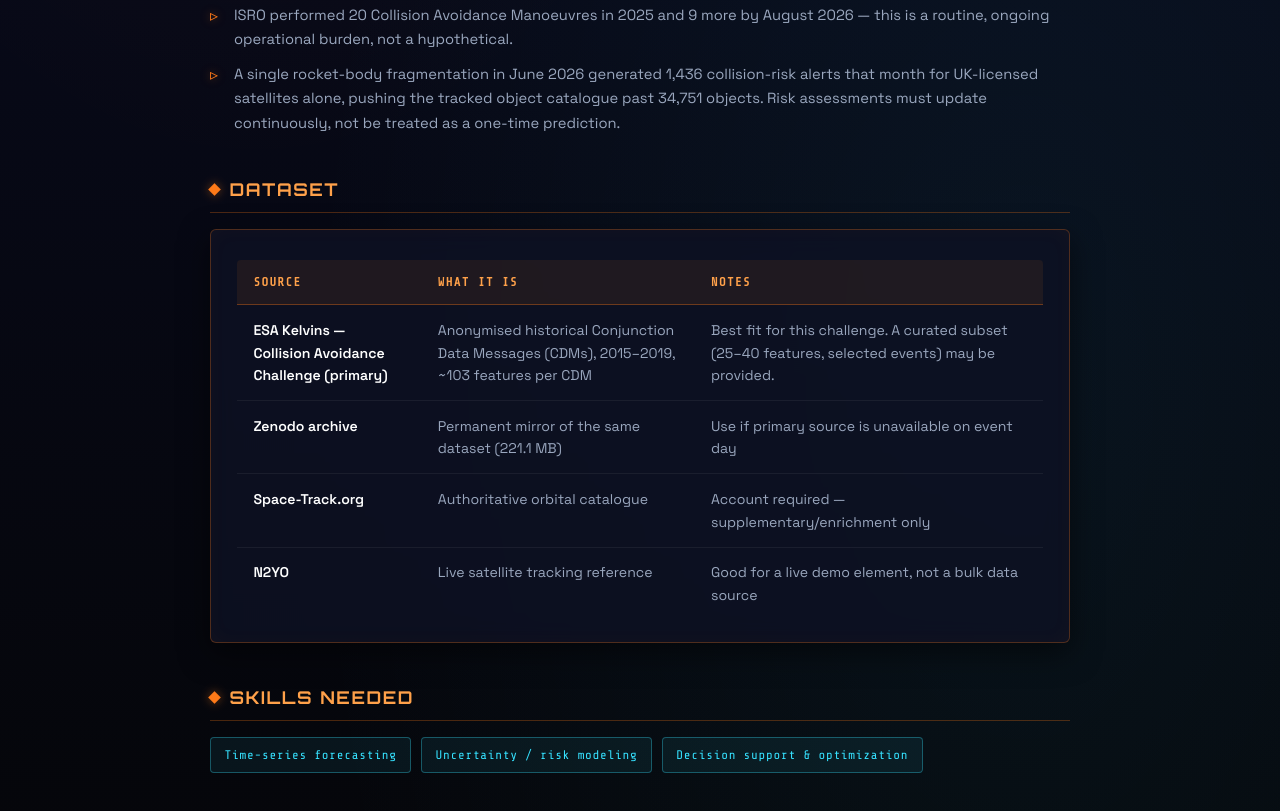
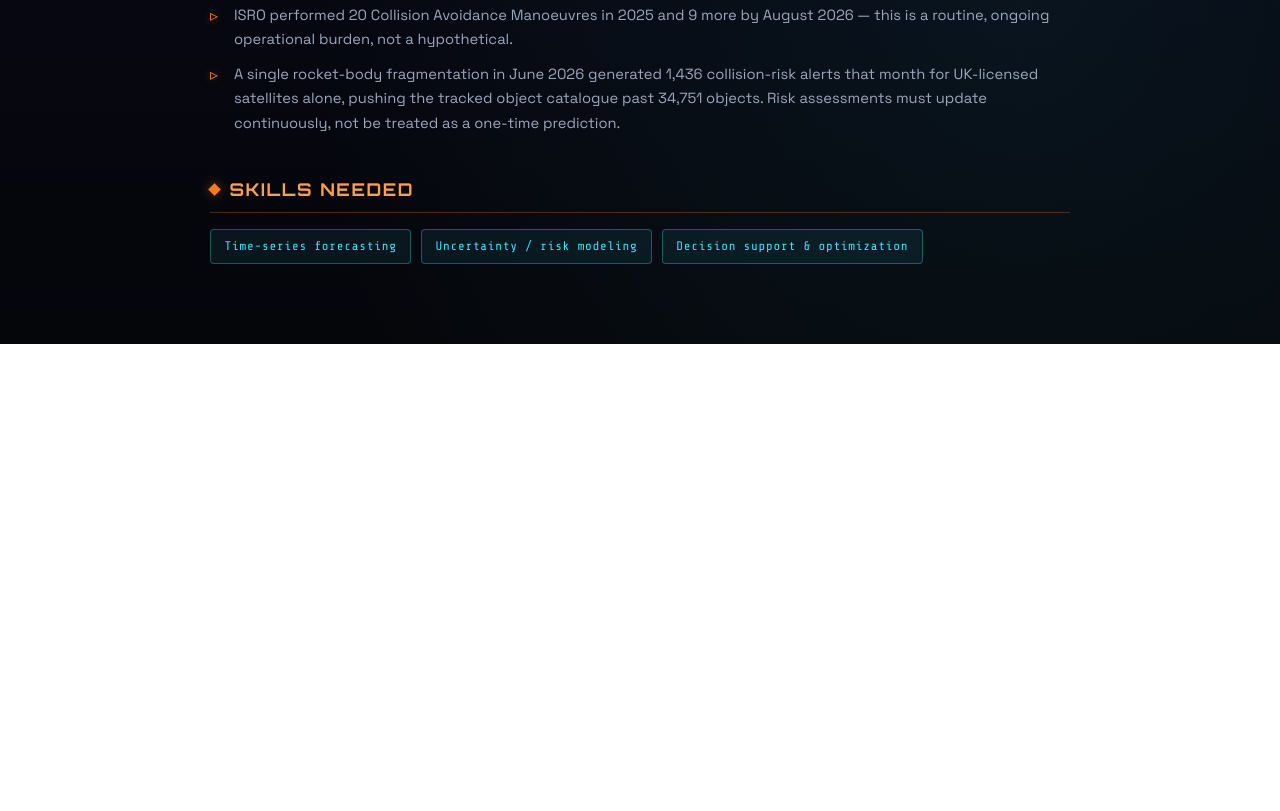
Before and after one commit to aadigelani/sedsps, a website: page pages/problem-statement-1.html in a window 1280 px wide. Shown: the part 1427-2238 px from the top of the page. After the commit the page ends 1771 px from the top, so only its background shows below. Drawn offline with nearby package versions, Linux system fonts and the light colour scheme.

Commit message:
Update problem-statement-1.html

```diff
--- a/pages/problem-statement-1.html
+++ b/pages/problem-statement-1.html
@@ -56,33 +56,6 @@
     <li>A single rocket-body fragmentation in June 2026 generated 1,436 collision-risk alerts that month for UK-licensed satellites alone, pushing the tracked object catalogue past 34,751 objects. Risk assessments must update continuously, not be treated as a one-time prediction.</li>
   </ul>
 
-  <h2>Dataset</h2>
-  <div class="card">
-    <table>
-      <tr><th>Source</th><th>What it is</th><th>Notes</th></tr>
-      <tr>
-        <td>ESA Kelvins &mdash; Collision Avoidance Challenge (primary)</td>
-        <td>Anonymised historical Conjunction Data Messages (CDMs), 2015&ndash;2019, ~103 features per CDM</td>
-        <td>Best fit for this challenge. A curated subset (25&ndash;40 features, selected events) may be provided.</td>
-      </tr>
-      <tr>
-        <td>Zenodo archive</td>
-        <td>Permanent mirror of the same dataset (221.1 MB)</td>
-        <td>Use if primary source is unavailable on event day</td>
-      </tr>
-      <tr>
-        <td>Space-Track.org</td>
-        <td>Authoritative orbital catalogue</td>
-        <td>Account required &mdash; supplementary/enrichment only</td>
-      </tr>
-      <tr>
-        <td>N2YO</td>
-        <td>Live satellite tracking reference</td>
-        <td>Good for a live demo element, not a bulk data source</td>
-      </tr>
-    </table>
-  </div>
-
   <h2>Skills Needed</h2>
   <div class="skills">
     <span class="skill-chip">Time-series forecasting</span>
```
